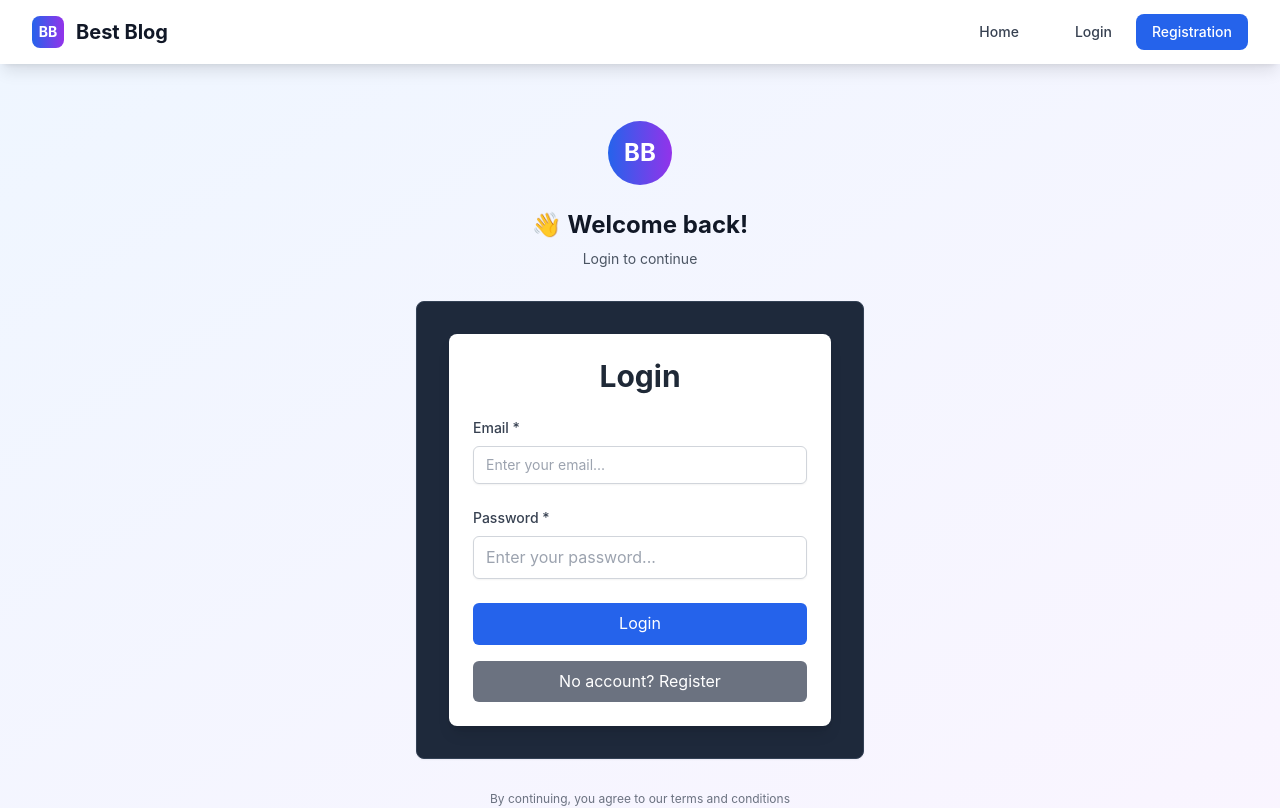
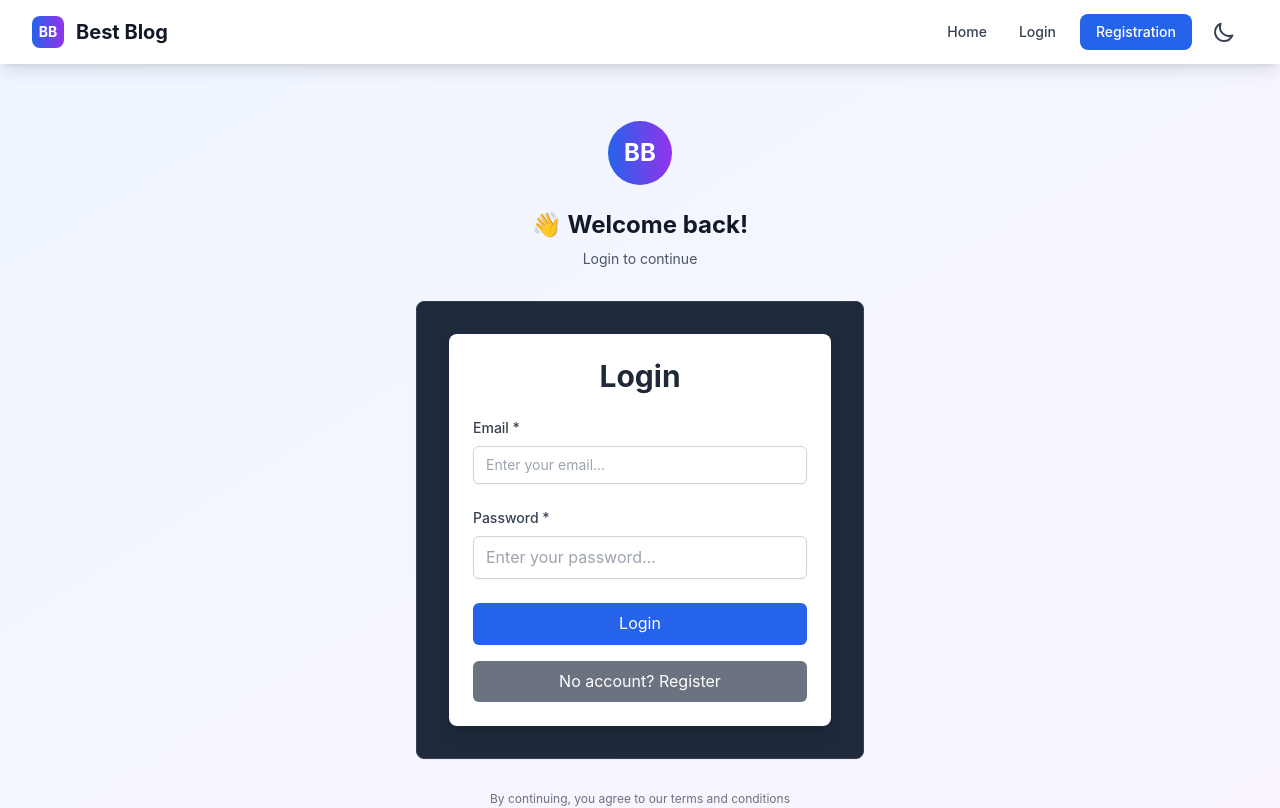
Before and after one commit to IraSidorenk0/next_swr_task, a Next.js app: page /auth in a window 1280 px wide. Shown: the top 808 px of the page. Built offline with nearby package versions, Linux system fonts and the light colour scheme; no server answers.

Commit message:
Add ability to toggle dark/light mode

```diff
--- a/app/auth-provider.tsx
+++ /dev/null
@@ -1,8 +0,0 @@
-'use client';
-
-import { SessionProvider } from 'next-auth/react';
-import { ReactNode } from 'react';
-
-export function AuthProvider({ children }: { children: ReactNode }) {
-  return <SessionProvider>{children}</SessionProvider>;
-}
--- a/app/components/Navigation.tsx
+++ b/app/components/Navigation.tsx
@@ -4,6 +4,7 @@ import { useState } from 'react';
 import { useRouter } from 'next/navigation';
 import Link from 'next/link';
 import Image from 'next/image';
+import ThemeToggleButton from './ThemeToggleButton';
 
 type User = {
   uid: string;
@@ -48,7 +49,7 @@ export default function Navigation({ currentUser, commentsCount = 0 }: Navigatio
   };
 
   return (
-    <nav className="bg-white shadow-lg sticky top-0 z-50">
+    <nav className="bg-white shadow-lg sticky top-0 z-50 dark:bg-gray-800">
       <div className="max-w-7xl mx-auto px-4 sm:px-6 lg:px-8">
         <div className="flex justify-between items-center h-16">
           {/* Logo */}
@@ -57,15 +58,15 @@ export default function Navigation({ currentUser, commentsCount = 0 }: Navigatio
               <div className="w-8 h-8 bg-gradient-to-r from-blue-600 to-purple-600 rounded-lg flex items-center justify-center text-white font-bold text-sm mr-3">
                 BB
               </div>
-              <span className="text-xl font-bold text-gray-900 hidden sm:block">Best Blog</span>
+              <span className="text-xl font-bold text-gray-900 hidden sm:block dark:text-gray-200">Best Blog</span>
             </Link>
           </div>
 
           {/* Desktop Navigation */}
-          <div className="hidden md:flex items-center space-x-8">
+          <div className="hidden md:flex items-center space-x-2">
             <Link
               href="/"
-              className="text-gray-700 hover:text-blue-600 px-3 py-2 rounded-md text-sm font-medium transition-colors"
+              className="text-gray-700 hover:text-blue-600 px-3 py-2 rounded-md text-sm font-medium transition-colors dark:text-gray-300 dark:hover:text-white"
             >
               Home
             </Link>
@@ -87,7 +88,7 @@ export default function Navigation({ currentUser, commentsCount = 0 }: Navigatio
                       </div>
                     )}
                     <div className="flex flex-col">
-                      <span className="block text-sm text-gray-700">
+                      <span className="block text-sm text-gray-700 dark:text-gray-300">
                         {currentUser.email}
                       </span>
                       {commentsCount > 0 && (
@@ -110,7 +111,7 @@ export default function Navigation({ currentUser, commentsCount = 0 }: Navigatio
               <div className="flex items-center space-x-3">
                 <Link
                   href="/auth"
-                  className="text-gray-700 hover:text-blue-600 px-3 py-2 rounded-md text-sm font-medium transition-colors"
+                  className="text-gray-700 hover:text-blue-600 px-3 py-2 rounded-md text-sm font-medium transition-colors dark:text-gray-300 dark:hover:text-white"
                 >
                   Login
                 </Link>
@@ -122,13 +123,14 @@ export default function Navigation({ currentUser, commentsCount = 0 }: Navigatio
                 </Link>
               </div>
             )}
+             <ThemeToggleButton />
           </div>
 
           {/* Mobile menu button */}
           <div className="md:hidden">
             <button
               onClick={toggleMenu}
-              className="text-gray-700 hover:text-blue-600 focus:outline-none focus:text-blue-600 transition-colors"
+              className="text-gray-700 hover:text-blue-600 focus:outline-none focus:text-blue-600 transition-colors dark:text-gray-300 dark:hover:text-white"
               aria-label="Hide menu"
             >
               <svg className="h-6 w-6" fill="none" viewBox="0 0 24 24" stroke="currentColor">
@@ -144,11 +146,11 @@ export default function Navigation({ currentUser, commentsCount = 0 }: Navigatio
 
         {/* Mobile menu */}
         {isMenuOpen && (
-          <div className="md:hidden border-t border-gray-200 py-4">
+          <div className="md:hidden border-t border-gray-200 py-4 dark:border-gray-700">
             <div className="space-y-2">
               <Link
                 href="/"
-                className="block text-gray-700 hover:text-blue-600 px-3 py-2 rounded-md text-base font-medium transition-colors"
+                className="block text-gray-700 hover:text-blue-600 px-3 py-2 rounded-md text-base font-medium transition-colors dark:text-gray-300 dark:hover:text-white"
                 onClick={() => setIsMenuOpen(false)}
               >
                 Home
@@ -170,7 +172,7 @@ export default function Navigation({ currentUser, commentsCount = 0 }: Navigatio
                       </div>
                     )}
                     <div className="flex flex-col">
-                      <span className="text-sm text-gray-700">
+                      <span className="text-sm text-gray-700 dark:text-gray-300">
                         {currentUser.email}
                       </span>
                       {commentsCount > 0 && (
@@ -192,7 +194,7 @@ export default function Navigation({ currentUser, commentsCount = 0 }: Navigatio
                 <div className="space-y-2">
                   <Link
                     href="/auth"
-                    className="block text-gray-700 hover:text-blue-600 px-3 py-2 rounded-md text-base font-medium transition-colors"
+                    className="block text-gray-700 hover:text-blue-600 px-3 py-2 rounded-md text-base font-medium transition-colors dark:text-gray-300 dark:hover:text-white"
                     onClick={() => setIsMenuOpen(false)}
                   >
                     Login
@@ -204,6 +206,7 @@ export default function Navigation({ currentUser, commentsCount = 0 }: Navigatio
                   >
                     Registration
                   </Link>
+                  <ThemeToggleButton />
                 </div>
               )}
             </div>
--- a/app/components/PostList.tsx
+++ b/app/components/PostList.tsx
@@ -183,9 +183,9 @@ export default function PostList({ currentUser }: {
   };
 
   return (
-    <div className="container mx-auto px-4 py-8">
+    <div className="container mx-auto px-4 py-8 dark:bg-gray-900">
       <div className="flex justify-between items-center mb-8">
-        <h1 className="text-3xl font-bold text-gray-900">Posts</h1>
+        <h1 className="text-3xl font-bold text-gray-900 dark:text-white">Posts</h1>
         <button
           onClick={() => currentUser ? setShowPostForm(true) : setShowAuthModal(true)}
           className="bg-blue-600 hover:bg-blue-700 text-white px-4 py-2 rounded-lg transition-colors"
--- /dev/null
+++ b/app/components/ThemeToggleButton.tsx
@@ -0,0 +1,57 @@
+'use client';
+
+import { useTheme } from 'next-themes';
+import { useEffect, useState } from 'react';
+
+export default function ThemeToggleButton() {
+    const { theme, setTheme } = useTheme();
+    const [mounted, setMounted] = useState(false);
+
+    useEffect(() => {
+      setMounted(true);
+    }, []);
+
+    if (!mounted) {
+      return null;
+    }
+
+  return (
+    <button
+      onClick={() => setTheme(theme === 'dark' ? 'light' : 'dark')}
+      className="text-gray-700 hover:text-blue-600 px-3 py-2 rounded-md text-sm font-medium transition-colors dark:text-gray-300 dark:hover:text-white"
+      aria-label="Toggle theme"
+    >
+      {theme === 'dark' ? (
+        <svg
+          xmlns="http://www.w3.org/2000/svg"
+          className="h-6 w-6"
+          fill="none"
+          viewBox="0 0 24 24"
+          stroke="currentColor"
+        >
+          <path
+            strokeLinecap="round"
+            strokeLinejoin="round"
+            strokeWidth={2}
+            d="M12 3v1m0 16v1m9-9h-1M4 12H3m15.364 6.364l-.707-.707M6.343 6.343l-.707-.707m12.728 0l-.707.707M6.343 17.657l-.707.707M16 12a4 4 0 11-8 0 4 4 0 018 0z"
+          />
+        </svg>
+      ) : (
+        <svg
+          xmlns="http://www.w3.org/2000/svg"
+          className="h-6 w-6"
+          fill="none"
+          viewBox="0 0 24 24"
+          stroke="currentColor"
+        >
+          <path
+            strokeLinecap="round"
+            strokeLinejoin="round"
+            strokeWidth={2}
+            d="M20.354 15.354A9 9 0 018.646 3.646 9.003 9.003 0 0012 21a9.003 9.003 0 008.354-5.646z"
+          />
+        </svg>
+      )}
+    </button>
+  );
+}
--- /dev/null
+++ b/app/components/theme-provider.tsx
@@ -0,0 +1,9 @@
+'use client'
+
+import * as React from 'react'
+import { ThemeProvider as NextThemesProvider } from 'next-themes'
+import type { ThemeProviderProps } from 'next-themes'
+
+export function ThemeProvider({ children, ...props }: ThemeProviderProps) {
+  return <NextThemesProvider {...props}>{children}</NextThemesProvider>
+}
--- a/app/layout.tsx
+++ b/app/layout.tsx
@@ -3,7 +3,7 @@ import Navigation from "./components/Navigation";
 import { getCurrentUser } from "../firebase/auth";
 import { Toaster } from 'react-hot-toast';
 import { SWRConfig } from 'swr';
-import { AuthProvider } from './auth-provider';
+import { Providers } from './providers';
 export const metadata = {
   title: 'Best Blog',
   description: 'A blog platform built with Next.js and Firebase',
@@ -21,8 +21,8 @@ export default async function RootLayout({ children }: { children: React.ReactNo
       <head>
         <meta name="viewport" content="width=device-width, initial-scale=1" />
       </head>
-      <body className="min-h-screen bg-gray-50 font-sans antialiased">
-        <AuthProvider>
+      <body className="min-h-screen font-sans antialiased dark:bg-gray-900">
+        <Providers>
           <div className="min-h-screen flex flex-col">
             <Navigation currentUser={currentUser} />
             <main className="flex-1">
@@ -44,13 +44,13 @@ export default async function RootLayout({ children }: { children: React.ReactNo
                 },
               }}
             />
-            <footer className="bg-white border-t border-gray-200 py-8 mt-12">
-              <div className="max-w-7xl mx-auto px-4 sm:px-6 lg:px-8 text-center text-gray-500 text-sm">
+            <footer className="border-t border-gray-200 py-8 mt-12 dark:bg-gray-800 dark:border-gray-700">
+              <div className="max-w-7xl mx-auto px-4 sm:px-6 lg:px-8 text-center text-gray-500 text-sm dark:text-gray-400">
                 <p>&copy; 2024 Best Blog. Created with ❤️ using Next.js and Firebase.</p>
               </div>
             </footer>
           </div>
-        </AuthProvider>
+        </Providers>
       </body>
     </html>
     </SWRConfig>
--- a/app/providers.tsx
+++ b/app/providers.tsx
@@ -1,7 +1,15 @@
 'use client';
 
-export default function Providers({ children }: { children: React.ReactNode }) {
+import { SessionProvider } from 'next-auth/react';
+import { ReactNode } from 'react';
+import { ThemeProvider } from '@/app/components/theme-provider';
+
+export function Providers({ children }: { children: ReactNode }) {
   return (
-    {children}
+    <SessionProvider>
+      <ThemeProvider attribute="class" defaultTheme="system" enableSystem>
+        {children}
+      </ThemeProvider>
+    </SessionProvider>
   );
 }
--- a/package.json
+++ b/package.json
@@ -15,6 +15,7 @@
     "firebase-admin": "^13.6.0",
     "next": "^15.5.9",
     "next-auth": "^4.24.13",
+    "next-themes": "^0.4.6",
     "react": "^19.1.0",
     "react-dom": "^19.1.0",
     "react-firebase-hooks": "^5.1.1",
--- a/tailwind.config.js
+++ b/tailwind.config.js
@@ -1,5 +1,6 @@
 /** @type {import('tailwindcss').Config} */
 module.exports = {
+  darkMode: 'class',
   content: [
     './pages/**/*.{js,ts,jsx,tsx,mdx}',
     './components/**/*.{js,ts,jsx,tsx,mdx}',
```
Also changed, not shown: 1 other file (tests, documents, lock files or other folders).
